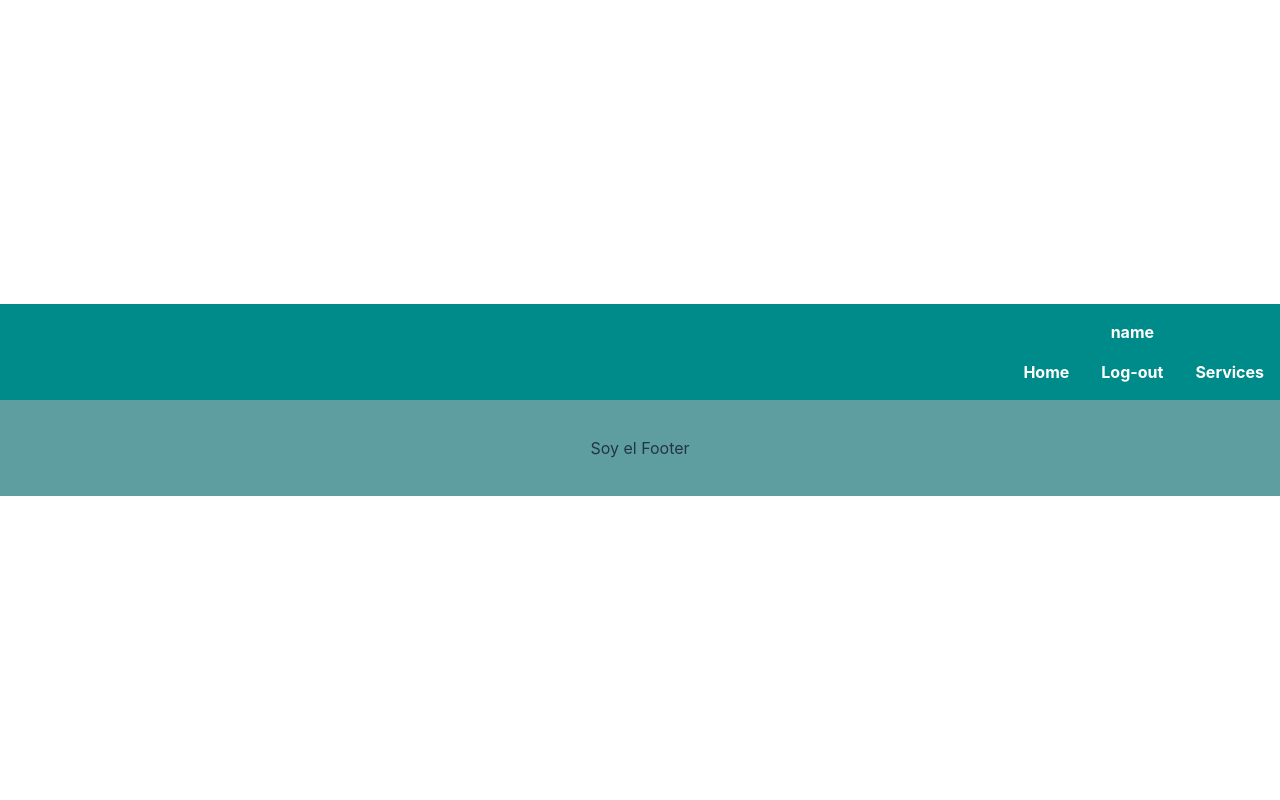
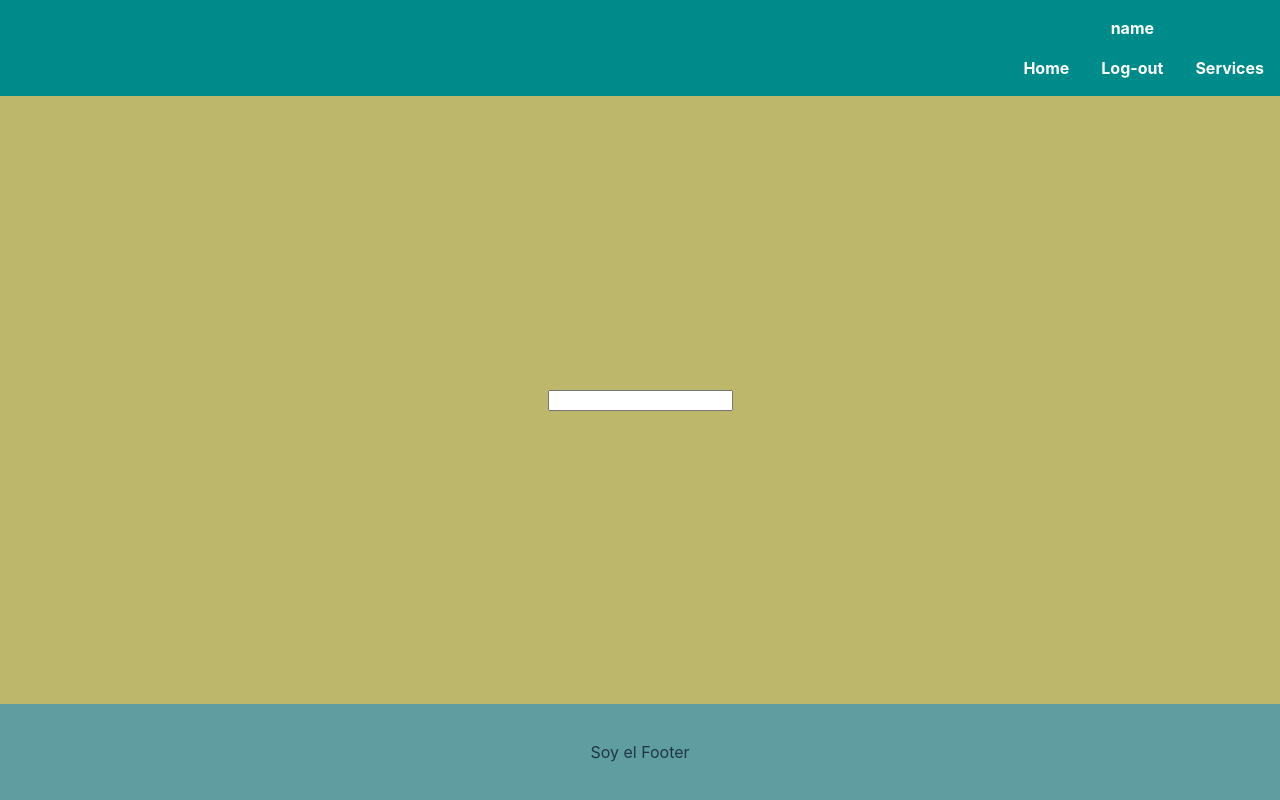
Before and after one commit to ariusvi/react_tattoostudio, a React (Vite) app: page /login in a window 1280 px wide. Built offline with nearby package versions, Linux system fonts and the light colour scheme.

Commit message:
feat: Login logic updated

```diff
--- a/src/pages/Login/Login.jsx
+++ b/src/pages/Login/Login.jsx
@@ -1,5 +1,6 @@
 import './Login.css'
 import { useState, useEffect } from 'react';
+import { CustomInput } from '../../Common/CustomInput/CustomInput';
 
 export const Login = () => {
 
@@ -20,4 +21,18 @@ export const Login = () => {
             // if i write in email, e.target.name is .. email.
             // if i write in password, e.target.name is .. password.
         }));
-    }};
+    };
+
+    return(
+        <div className='loginDesign'>
+            <CustomInput
+                design="inputDesign"
+                type="text"
+                name="email"
+                value=""
+                placeholder="write your email"
+                functionChange={inputHandler}
+            />
+        </div>
+    )
+}
```
